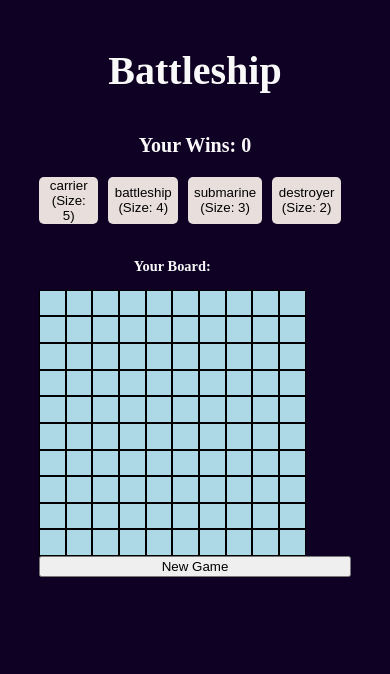
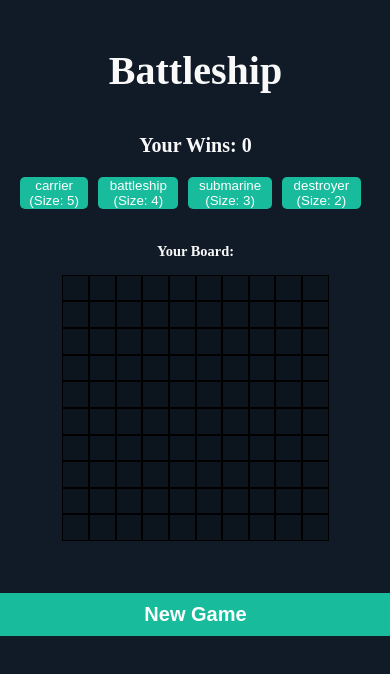
Before and after one commit to EliasBaron/battleship-ui, a React (Vite) app: page / in a window 390 px wide. Shown: the top 674 px of the page. Built offline with nearby package versions, Linux system fonts and the light colour scheme.

Commit message:
super facheros styles

```diff
--- a/src/App.css
+++ b/src/App.css
@@ -4,7 +4,7 @@ body {
   height: 100vh;
   margin: 0;
   padding: 0;
-  background-color: #0e0123;
+  background-color: #101B27;
 }
 
 .text {
@@ -35,7 +35,7 @@ body {
   padding: 20px;
   display: flex;
   flex-direction: column;
-  width: 80%;
+  width: 40%;
   margin: auto;
 }
 
@@ -44,11 +44,12 @@ body {
   justify-content: space-between;
   flex-direction: row;
   flex-wrap: wrap;
+  margin: 1.5em;
 }
 
 button.ship {
-  background-color: #e8dfdd;
-  color: rgb(0, 0, 0);
+  background-color: #18BC9C;
+  color: white;
   border: none;
   border-radius: 5px;
   cursor: pointer;
@@ -76,6 +77,7 @@ p {
   display: flex;
   flex-direction: column;
   align-items: center;
+  margin-bottom: 1em;
 }
 
 .row {
@@ -86,7 +88,7 @@ button.cell {
   width: 2em;
   height: 2em;
   border: 0.1em solid black;
-  background-color: lightblue;
+  background-color: #0C141D;
   box-sizing: border-box;
   cursor: pointer;
 }
@@ -104,7 +106,7 @@ button.cell:hover {
 }
 
 button.cell.ship {
-  background-color: darkgreen;
+  background-color: #18BC9C;
   cursor: default;
 }
 
@@ -113,7 +115,7 @@ button.cell.hit {
 }
 
 button.cell.miss {
-  background-color: #808080;
+  background-color: #515151;
 }
 
 .button-group {
@@ -139,3 +141,37 @@ button.cell.miss {
   flex-direction: row;
   flex-wrap: wrap;
 }
+
+.rematch-button{
+  background-color: #18BC9C;
+  color: white;
+  width: 20em;
+  align-self: center;
+  border: none;
+  border-radius: 5px;
+  cursor: pointer;
+  margin-top: 20px;
+  margin-bottom: 20px;
+  padding: 10px;
+  font-size: 20px;
+  font-weight: bold;
+}
+
+.rematch-button:hover {
+  opacity: 0.7;
+}
+
+.rematch-button:active {
+  opacity: 0.5;
+}
+
+@media (max-width: 768px) {
+  .app-container {
+    width: 90%;
+  }
+
+  .ship-counters, .boards {
+    flex-direction: column;
+    align-items: center;
+  }
+}
--- a/src/App.jsx
+++ b/src/App.jsx
@@ -310,7 +310,7 @@ function App() {
       {Object.values(remainingPlayerShips).every((value) => value === 0) ? (
         <>
           <p className="title">YOU LOSE! :(</p>
-          <p className="subtitle">Wanna play again? ⬇</p>
+          <p className="subtitle">Want a rematch? ⬇</p>
         </>
       ) : (
         <>
@@ -400,7 +400,7 @@ function App() {
           )}
         </>
       )}
-      <button onClick={resetGame}>New Game</button>
+      <button className="rematch-button"onClick={resetGame}>New Game</button>
     </div>
   );
 }
```
